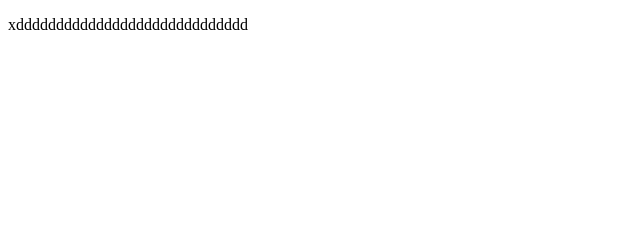
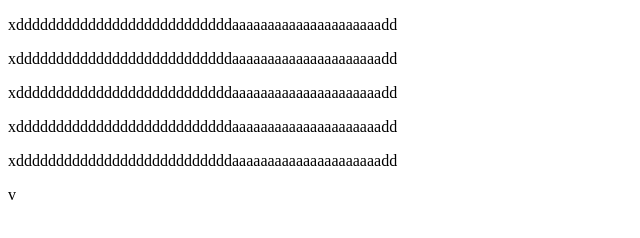
Before and after one commit to akhileshboodhun/myGitExample, a plain HTML site: page index.html in a window 1280 px wide. Shown: the whole page, without its empty margins (0-640 px from the left). Drawn offline with Linux system fonts and the light colour scheme.

Commit message:
new folder created

```diff
--- a/index.html
+++ b/index.html
@@ -9,7 +9,12 @@
 </head>
 
 <body>
-    <p>xddddddddddddddddddddddddddddd</p>
+    <p>xdddddddddddddddddddddddddddaaaaaaaaaaaaaaaaaaaaadd</p>
+    <p>xdddddddddddddddddddddddddddaaaaaaaaaaaaaaaaaaaaadd</p>
+    <p>xdddddddddddddddddddddddddddaaaaaaaaaaaaaaaaaaaaadd</p>
+    <p>xdddddddddddddddddddddddddddaaaaaaaaaaaaaaaaaaaaadd</p>
+    <p>xdddddddddddddddddddddddddddaaaaaaaaaaaaaaaaaaaaadd</p>
+    v
 </body>
 
 </html>
```
Also changed, not shown: 1 other file.
